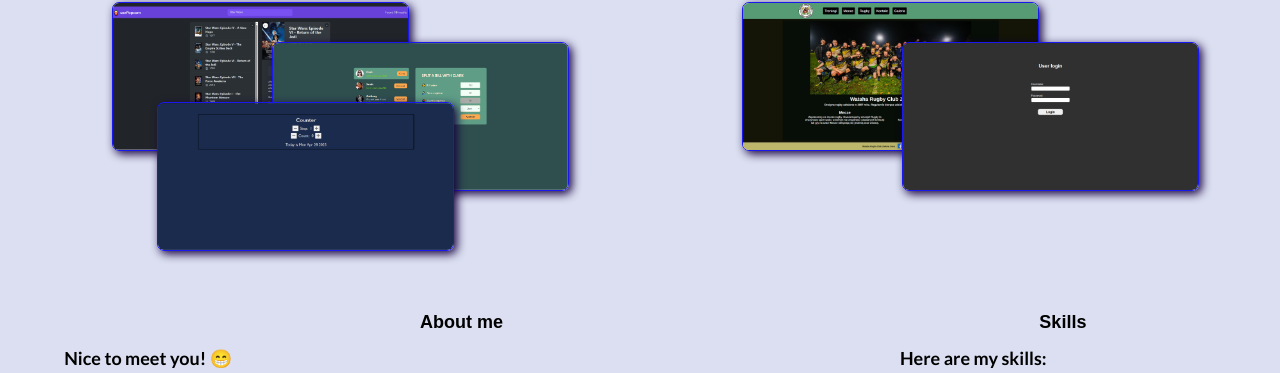
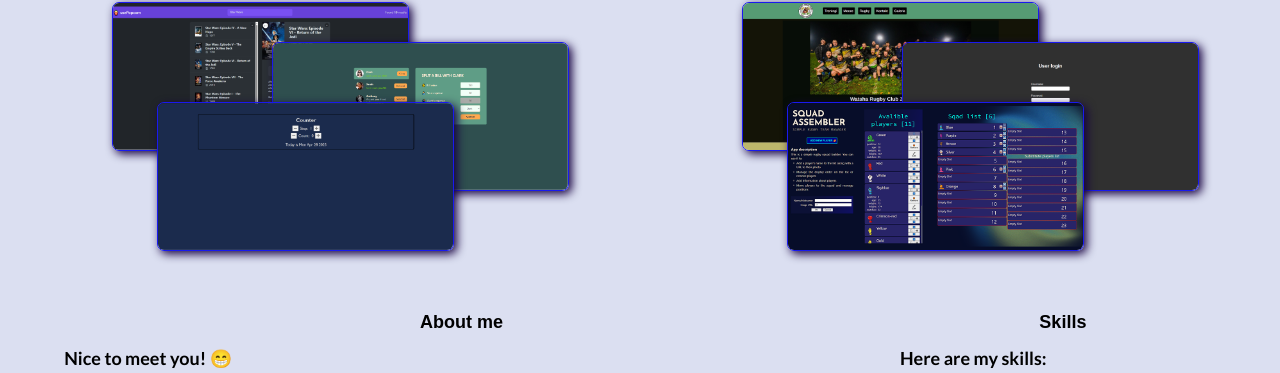
Before and after one commit to RenjiMW/Renji-v4, a plain HTML site: page index.html in a window 1280 px wide. Shown: the part 501-874 px from the top of the page. Drawn offline with Linux system fonts and the light colour scheme.

Commit message:
Deploy 🚀

```diff
--- a/index.html
+++ b/index.html
@@ -144,6 +144,9 @@
         <li class="projects__item projects__item--2"><a href="https://secure-login-full.onrender.com/login"
             target="_blank"><img class="projects__img" src="/renji-v4/assets/secure-login-BL3kxbEW.png"
               alt="Link to secure-login project"></a></li>
+
+        <li class="projects__item projects__item--3"><a href="https://renjimw.github.io/Team-list/" target="_blank"><img
+              class="projects__img" src="/renji-v4/assets/team-list-D0ZDWV6H.png" alt="Link to team-list project"></a></li>
       </ul>
     </section>
 
```
Also changed, not shown: assets/team-list-D0ZDWV6H.png (added).
